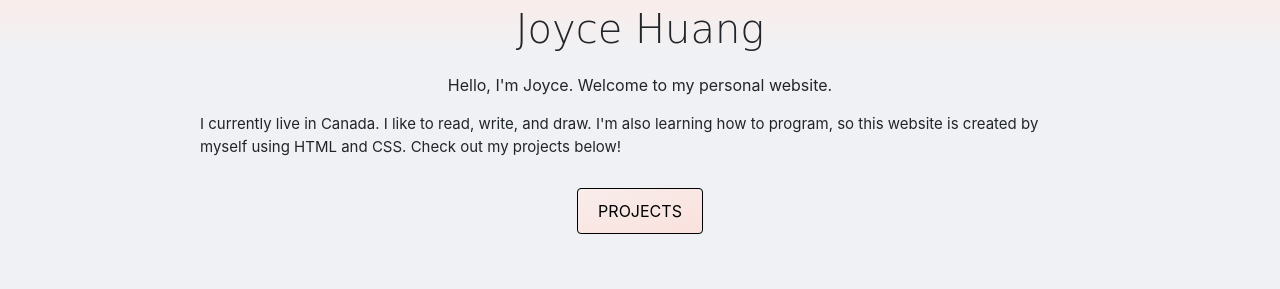
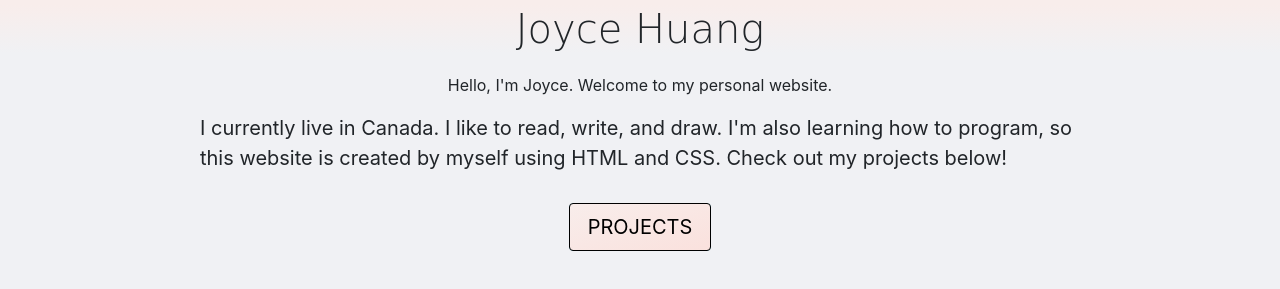
Before and after one commit to JoyceXY12/JoyceXY12.github.io, a plain HTML site: page index.html in a window 1280 px wide. Shown: the part 51-340 px from the top of the page. Drawn offline with nearby package versions, Linux system fonts and the light colour scheme.

Commit message:
index font-size

```diff
--- a/index.html
+++ b/index.html
@@ -52,10 +52,10 @@
 
         <div class="classA"> <!--E7EBF3--> <!-- style="background-color: #F0F1F4"-->
           <h1 class="display-3" style="font-size: 20px; font-family: Cursive; background-image: linear-gradient(#F8EDEB, #F0F1F4)"><center>Joyce Huang</center></h1>
-          <p style="font-size: 15px; margin: 20px 20px 20px 0px"><center>Hello, I'm Joyce. Welcome to my personal website. </center></p>
-          <p style="font-size: 15px; margin: 10px 200px 20px 200px">I currently live in Canada. I like to read, write, and draw. I'm also learning how to program, so this website is created by myself using HTML and CSS. Check out my projects below!</p>
+          <p style="font-size: 25px; margin: 20px 20px 20px 0px"><center>Hello, I'm Joyce. Welcome to my personal website. </center></p>
+          <p style="font-size: 20px; margin: 10px 200px 20px 200px">I currently live in Canada. I like to read, write, and draw. I'm also learning how to program, so this website is created by myself using HTML and CSS. Check out my projects below!</p>
           <div class="j_but">
-            <a class="btn btn-info" style="background-image: linear-gradient(to bottom right, #F8EDEB, #FAE1DD); border-color: black; color: black; padding: 10px 20px 10px 20px; margin: 10px 0px 0px 0px" href="./project.html" role="button">PROJECTS</a>
+            <a class="btn btn-info" style="background-image: linear-gradient(to bottom right, #F8EDEB, #FAE1DD); font-size: 20px; border-color: black; color: black; padding: 8px 18px 8px 18px; margin: 10px 0px 0px 0px" href="./project.html" role="button">PROJECTS</a>
           </div>
         </div>
 
```
